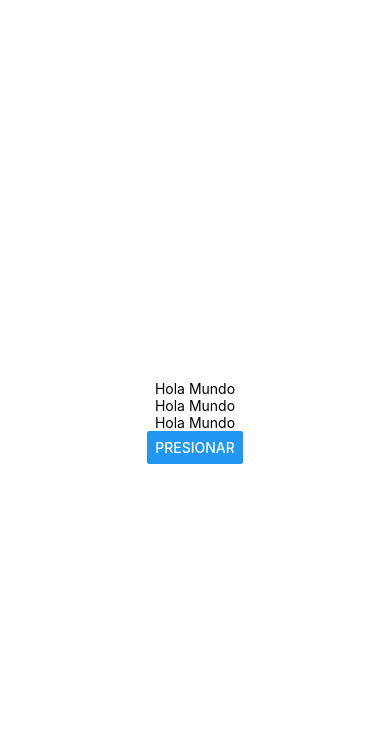
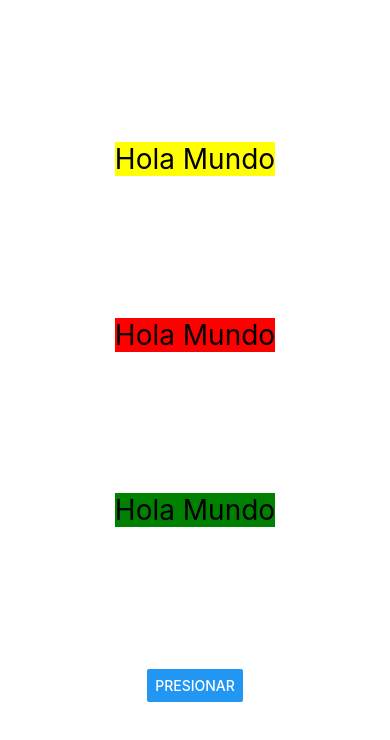
Before and after one commit to mgfuentes-ct/PM193-bien, a React Native app in the folder my-app2/: screen / in a window 390 px wide. Shown: the top 740 px of the page. Built offline with nearby package versions, Linux system fonts and the light colour scheme.

Commit message:
StyleSheet & Flex

```diff
--- a/my-app2/App.js
+++ b/my-app2/App.js
@@ -1,12 +1,11 @@
 /* Zona 1: lugar de las importaciones*/
-
 import { StatusBar } from 'expo-status-bar';
 import { StyleSheet, Text, View, Button } from 'react-native';
 import React, {act, useState} from 'react';
 
-const Texto = ({contenido}) => {
+const Texto = ({style, contenido}) => {
   return (
-    <Text>{contenido}</Text>
+    <Text style={[styles.text,style]}>{contenido}</Text>
   );
 }
 
@@ -19,9 +18,9 @@
   }
   return (
     <View style={styles.container}>
-      <Texto contenido={contenido}></Texto>
-      <Texto contenido={contenido}></Texto>
-      <Texto contenido={contenido}></Texto>
+      <Texto style={styles.amarillo} contenido={contenido}></Texto>
+      <Texto style={styles.rojo} contenido={contenido}></Texto>
+      <Texto style={styles.verde} contenido={contenido}></Texto>
       <Button title='Presionar' onPress={actualizaTexto}></Button>
       <StatusBar style="auto" />
     </View>
@@ -34,6 +33,15 @@
     flex: 1,
     backgroundColor: '#fff',
     alignItems: 'center',
-    justifyContent: 'center',
+    justifyContent: 'space-evenly',
+    flexDirection: 'space-between',
   },
+  text: {
+    color: 'black',
+    fontSize: 28,
+  },
+  rojo:{backgroundColor: 'red'},
+  amarillo:{backgroundColor: 'yellow'},
+  verde:{backgroundColor: 'green'},
+
 });
```
